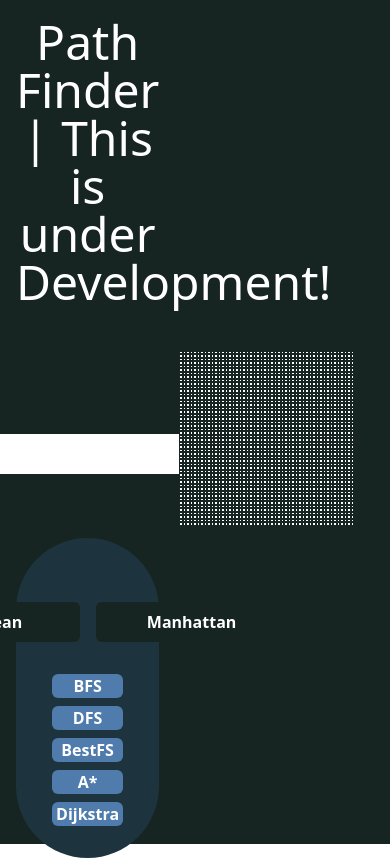
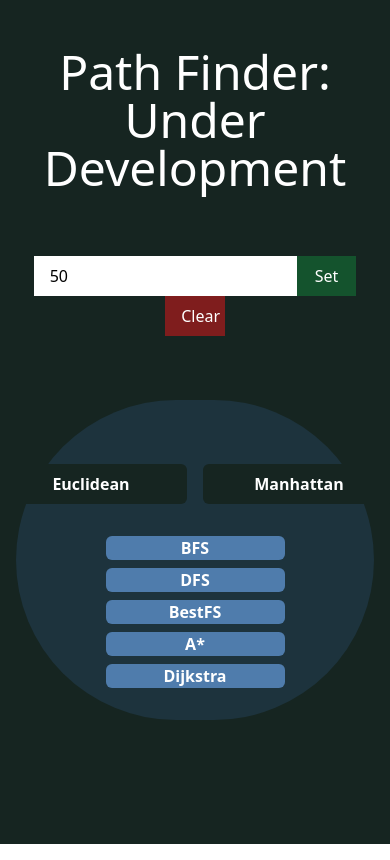
Before and after one commit to schottler3/portfolio, a Next.js app: page /projects/pathFinder in a window 390 px wide. Shown: the top 860 px of the page. Built offline with nearby package versions, Linux system fonts and the light colour scheme.

Commit message:
Invalid size

```diff
--- a/src/app/projects/pathFinder/page.tsx
+++ b/src/app/projects/pathFinder/page.tsx
@@ -2,10 +2,10 @@
 import React, { useState, useEffect } from 'react';
 import Cell from './components/cell';
 import { ReactElement } from 'react';
-import { clear } from 'console';
 
 export default function Page() {
     const [gridSize, setGridSize] = useState(50);
+    const [invalid, setInvalid] = useState(false);
     const [cells, setCells] = useState<ReactElement[]>([]);
     const [mouse, setMouse] = useState(false);
     const [algorithm, setAlgorithm] = useState<string>("");
@@ -43,10 +43,11 @@ export default function Page() {
 
     return (
         <div className="bg-charcoal h-screen">
-            <div className="grid grid-cols-[40%_60%] text-white p-4">
-                <div className="col-span-1 flex justify-center flex-col text-center">
-                    <h2 className="text-5xl mb-32">Path Finder | This is under Development!</h2>
-                    <div className="flex justify-center mb-16">
+            <div className="sm:grid sm:grid-cols-[40%_60%] text-white p-4">
+                <div className="col-span-1 flex justify-center flex-col text-center mt-8">
+                    <h2 className="text-5xl mb-16">Path Finder: Under Development</h2>
+                    <div className="flex justify-center">
+                        <div>
                             <input
                                 type="text"
                                 id="gridSize"
@@ -56,15 +57,25 @@ export default function Page() {
                             <button className="bg-green-900 text-white px-4 py-2 w-1/6" onClick={() => {
                                 const input = document.getElementById("gridSize") as HTMLInputElement;
                                 if (input) {
-                                setGridSize(Number(input.value) || 50);
+                                    const inputValue = Number(input.value);
+
+                                    if (inputValue > 100) {
+                                        input.value = "100";
+                                        setInvalid(true);
+                                        setGridSize(100);
+                                    } else {
+                                        setInvalid(false);
+                                        setGridSize(inputValue || 50);
+                                    }
                                 }
                             }}>Set</button>
                             <button className="bg-red-900 text-white px-4 py-2 w-1/6" onClick={() => {
                                 clearGrid();
                             }}>Clear</button>
-
                         </div>
-                    <div className="bg-navy rounded-full py-8 flex items-center flex-col justify-center">
+                        {invalid ? <p className="absolute text-red-500 text-xl mt-12">Grid Max is 100</p> : null}
+                    </div>
+                    <div className="bg-navy rounded-full py-8 flex items-center flex-col justify-center mt-16">
                         <div className="flex justify-center font-bold gap-4 my-8 *:bg-charcoal *:w-48 *:py-2 *:rounded-md *:transition-shadow *:ease-in-out *:duration-300">
                             <button className="hover:bg-gray1 hover:shadow-[inset_0_0_0_2px_#9eefe5]" onClick={(e) => {setHeuristic("Euclidean")}}>Euclidean</button>
                             <button className="hover:bg-gray1 hover:shadow-[inset_0_0_0_2px_#9eefe5]" onClick={(e) => {setHeuristic("Manhattan")}}>Manhattan</button>
@@ -86,7 +97,7 @@ export default function Page() {
                         display: 'grid',
                         gridTemplateColumns: `repeat(${gridSize}, calc(45vw / ${gridSize}))`,
                         gridTemplateRows: `repeat(${gridSize}, calc(45vw / ${gridSize}))`,
-                        gap: '0',
+                        gap: '0'
                     }}
                     onMouseDown={(e) => {
                         const target = e.target as HTMLDivElement;
```
Lines whose indentation alone changed are shown as unchanged.
